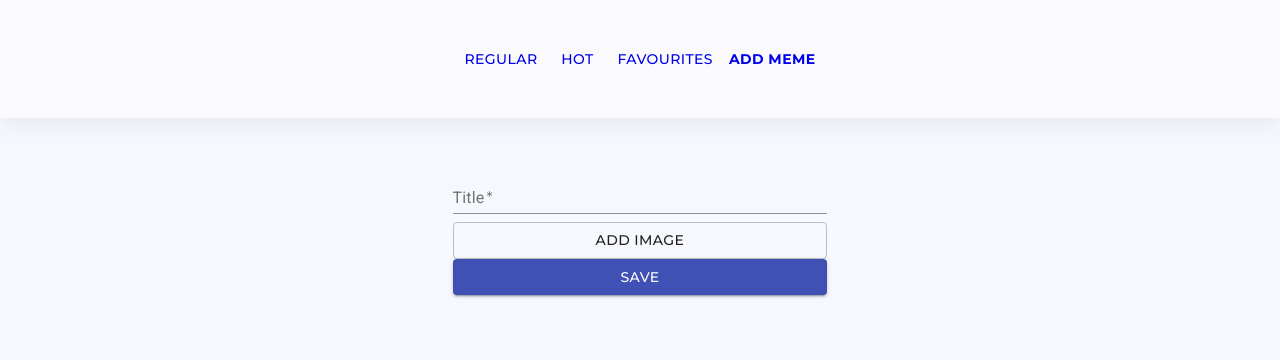
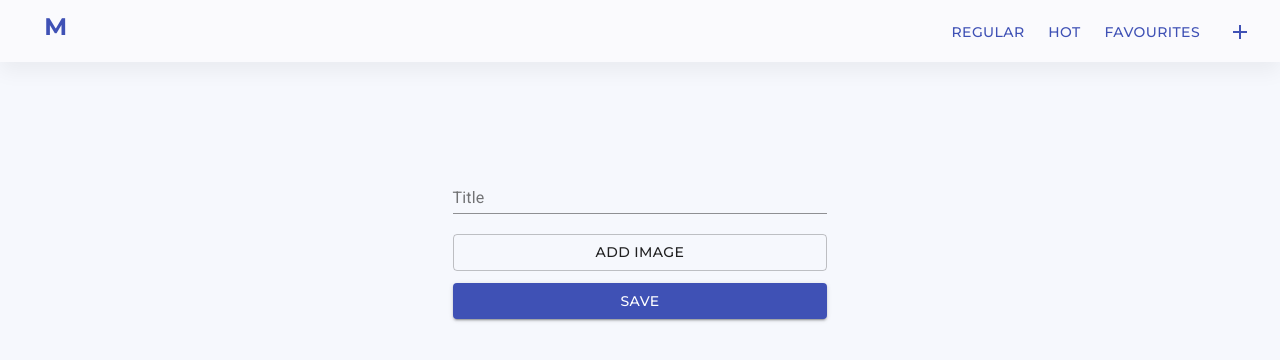
Before and after one commit to gosia-barlik/memes-service, a React (Create React App) app: page /add in a window 1280 px wide. Shown: the top 360 px of the page. Built offline with nearby package versions, Linux system fonts and the light colour scheme.

Commit message:
added validations to add meme form

```diff
--- a/src/App.css
+++ b/src/App.css
@@ -11,52 +11,52 @@ body {
   font-family: "Montserrat";
 }
 
-
 /* HEADER */
-.menu-button {
-  height: 40px !important;
-  margin-top: 25px !important;
-  padding: 5px;
-}
 
 .menu-button a {
   display: inline-block;
   text-decoration: none;
   font-family: "Montserrat";
+  color: #3f51b5;
 }
 
 .app-bar {
+  display: flex;
+  flex-direction: row;
   background-color: rgb(250, 250, 253) !important;
   box-shadow: 0 10px 20px rgba(0, 0, 0, 0.05) !important;
 }
 
+/* MAIN */
+.grid-container-header {
+  display: block;
+  padding-top: 30px;
+  height: 50px;
+}
 
-/* MAIN */
-.main-container {
+.memeslist-container {
+  margin-top: 150px !important;
   display: flex;
+  flex-direction: column;
   align-items: center;
   justify-content: center;
-  margin: auto;
+  color: #3f51b5;
 }
 
-.grid-container-header {
-  padding-top: 30px;
-  height: 150px;
-}
-
-.memeslist-container{
-  margin-top: 150px !important;;
-  display: flex;
-  flex-direction:column;
-  align-items:center;
-  justify-content: center;
-}
-
-.MuiCard-root{
-  margin:20px;
-  width:330px;
+.MuiCard-root {
+  margin: 20px;
+  width: 330px;
 }
 
 .MuiIconButton-label.MuiSvgIcon-root path {
   pointer-events: none;
 }
+
+.MuiContainer-root {
+  padding-bottom: 20px;
+}
+
+.imagePreview {
+  max-width:500px;
+  padding-top:10px
+}
--- a/src/App.js
+++ b/src/App.js
@@ -1,6 +1,7 @@
 import React, { Component } from "react";
 import MemesList from "./components/memes/MemesList";
 import AddMemeForm from "./components/memes/AddMemeForm";
+import Main from "./components/Main"
 import Header from "./components/Header";
 import { BrowserRouter, Route, Switch } from "react-router-dom";
 import "./App.css";
@@ -12,11 +13,11 @@ class App extends Component {
       <div className='App'>
         <BrowserRouter>
           <Header />
-              <Grid
-                container
-                spacing={8}
-                className='memeslist-container'>
+          <Grid container spacing={8} className='memeslist-container'>
             <Switch>
+              <Route exact path='/'>
+                <Main />
+              </Route>
               <Route exact path='/favourites'>
                 <MemesList isFavorite={true} />
               </Route>
--- a/src/components/Header.js
+++ b/src/components/Header.js
@@ -1,15 +1,26 @@
 import React from "react";
-import { BrowserRouter as Router, NavLink } from "react-router-dom";
+import { NavLink } from "react-router-dom";
 import AppBar from "@material-ui/core/AppBar";
 import { makeStyles } from "@material-ui/core/styles";
 import { Container, Button, Grid } from "@material-ui/core";
+import AddIcon from '@material-ui/icons/Add';
 
 const useStyles = makeStyles({
   button: {
+    height: 25,
     "&.active": {
       fontWeight: 700,
     },
   },
+  logo: {
+    fontSize: 24,
+    paddingBottom: 5
+  },
+  container: {
+    display:'flex',
+    flexDirection:'row',
+    alignContent: 'stretch'
+  }
 });
 
 export default function Header() {
@@ -17,13 +28,17 @@ export default function Header() {
 
   return (
     <AppBar className='app-bar'>
-      <Container maxWidth='xl'>
+      <Container maxWidth='xl'className={classes.container}>
+        <Button color='inherit' className='menu-button logo-button'>
+          <NavLink to='/' className={`${classes.logo} ${classes.button}`}>
+            M
+          </NavLink>
+        </Button>
         <Grid
           container
           spacing={4}
-          justify='center'
+          justify='flex-end'
           className='grid-container-header'>
-
           <Button color='inherit' className='menu-button'>
             <NavLink to='/regular' className={classes.button}>
               Regular
@@ -44,10 +59,9 @@ export default function Header() {
 
           <Button color='inherit' className='menu-button'>
             <NavLink to='/add' className={classes.button}>
-              Add meme
+           <AddIcon/>
             </NavLink>
           </Button>
-
         </Grid>
       </Container>
     </AppBar>
--- /dev/null
+++ b/src/components/Main.js
@@ -0,0 +1,8 @@
+import React from "react";
+
+export default function Main() {
+  return (
+    <h3>this application allows you to manage a collection of memes<br></br>
+    by providing features such as upvote, downvote, favour and add a meme</h3>
+  );
+}
--- a/src/components/memes/AddMemeForm.js
+++ b/src/components/memes/AddMemeForm.js
@@ -3,14 +3,36 @@ import { TextField, Button } from "@material-ui/core";
 import { useDispatch, useSelector } from "react-redux";
 import { Redirect } from "react-router-dom";
 import { addMeme } from "../../store/actions/globalActions";
+import { makeStyles } from "@material-ui/core/styles";
+import Alert from '@material-ui/lab/Alert';
+
+
+const useStyles = makeStyles({
+  primaryButton: {
+    marginTop: 12,
+  },
+  media: {
+    height: 340,
+    backgroundSize: "contain",
+    backgroundRepeat: "noRepeat",
+  },
+  form : {
+    maxWidth: 500
+  },
+  alert : {
+    marginTop: 10
+  }
+});
 
 export default function AddMemeForm() {
+  const classes = useStyles();
   const dispatch = useDispatch();
   const memeReducer = useSelector((state) => state);
 
   const [imgData, setImgData] = useState(null);
   const [title, setTitle] = useState("");
   const [isFormSubmitted, setIsFormSubmitted] = useState(false);
+  const [validationErrors, setValidationErrors] = useState([]);
 
   const onChangePicture = (e) => {
     const reader = new FileReader();
@@ -29,7 +51,20 @@ export default function AddMemeForm() {
     return newMemeId;
   };
 
-  const handleSubmit = () => {
+  const handleSubmit = (e) => {
+      setValidationErrors([]);
+      let localValidationErrors = [];
+
+    if(imgData==null)
+      localValidationErrors.push('You need to upload an image!');
+
+    if(!title || title.length==0)
+      localValidationErrors.push('You need to add a title!')
+
+
+    if(localValidationErrors.length>0){
+      setValidationErrors(localValidationErrors);
+    }else{
       const newMeme = {};
       const memeId = getNewMemeId();
       localStorage.setItem(`image-${memeId}`, imgData);
@@ -44,19 +79,26 @@ export default function AddMemeForm() {
 
       dispatch(addMeme(newMeme));
       setIsFormSubmitted(true);
+    }
   };
 
   return (
+
     <>
-      {isFormSubmitted && imgData && <Redirect to='/regular' />}
-      <form autoComplete='off' onSubmit={handleSubmit} >
+      {isFormSubmitted && <Redirect to='/regular' />}
+      {validationErrors &&
+        validationErrors.map(
+        (error)=><Alert severity="error" className={classes.alert}>{error}</Alert>)
+      }
+      <form
+      autoComplete='off'
+      className = {classes.form} >
         <TextField
           value={title}
           onChange={(e) => setTitle(e.target.value)}
           label='Title'
           fullWidth={true}
           margin='normal'
-          required={true}
           inputProps={{ style: { textAlign: "left" } }}
         />
 
@@ -64,20 +106,22 @@ export default function AddMemeForm() {
           variant='outlined'
           component='label'
           fullWidth={true}
-          margin='normal'>
+          margin='normal'
+          className={classes.primaryButton}>
           Add image
           <input type='file' hidden onChange={onChangePicture} />
         </Button>
         <span className='imagePreview'>
-          <img className='imagePreview' src={imgData} />
+          <img className='imagePreview' src={imgData} alt={imgData ?'meme preview':''}/>
         </span>
 
         <Button
-          type='submit'
+          onClick={handleSubmit}
           variant='contained'
           color="primary"
           fullWidth={true}
-          margin='normal'>
+          margin='normal'
+          className={classes.primaryButton}>
           Save
         </Button>
       </form>
--- a/src/components/memes/MemesList.js
+++ b/src/components/memes/MemesList.js
@@ -6,7 +6,6 @@ import {
   downvote,
   toggleStar,
 } from "../../store/actions/globalActions";
-
 
 export default function MemesList(props) {
   const dispatch = useDispatch();
@@ -25,16 +24,17 @@ export default function MemesList(props) {
   };
 
   const filterMemes = (meme) => {
-    if (props.isFavorite)
-      return meme.isFavorite == true;
-    else
-      return meme.isHot == props.isHot;
+    if (props.isFavorite) return meme.isFavorite === true;
+    else return meme.isHot === props.isHot;
   };
 
   const memesList = memeReducer.memes.filter(filterMemes);
   return (
     <>
-      {memesList.map((meme) => {
+      {memesList.length === 0 ? (
+        <h4>there is no meme here yet...</h4>
+      ) : (
+        memesList.map((meme) => {
           return (
             <MemeSingle
               meme={meme}
@@ -43,7 +43,8 @@ export default function MemesList(props) {
               onToggleStar={onToggleStar}
             />
           );
-      })}
+        })
+      )}
     </>
   );
 }
--- a/src/store/reducers/globalReducer.js
+++ b/src/store/reducers/globalReducer.js
@@ -53,20 +53,19 @@ const initialState = {
 
 const upVote = (state, searchedId) => {
   state.memes.forEach((item) => {
-    if (`up-${item.id}`== searchedId) {
+    if (`up-${item.id}`=== searchedId) {
       item.upvotes++;
       if(item.upvotes-item.downvotes > 5) {
         item.isHot=true;
       }
     }
   });
-  // state.memes.sort((a,b) => (a.id> b.id) ? 1 : ((b.id > a.id) ? -1 : 0));
   return state;
 };
 
 const downVote = (state, searchedId) => {
   state.memes.forEach((item) => {
-    if (`down-${item.id}`== searchedId) {
+    if (`down-${item.id}`=== searchedId) {
       item.downvotes++;
       if(item.upvotes-item.downvotes <= 5) {
         item.isHot=false;
@@ -78,7 +77,7 @@ const downVote = (state, searchedId) => {
 
 const toggleStar = (state, searchedId) => {
   state.memes.forEach((item) => {
-    if (`star-${item.id}`== searchedId) {
+    if (`star-${item.id}`=== searchedId) {
       item.isFavorite = !item.isFavorite;
     }
   });
```
Also changed, not shown: package.json (+5 -14 lines), 1 other file (tests, documents, lock files or other folders). Lines whose indentation alone changed are shown as unchanged.
